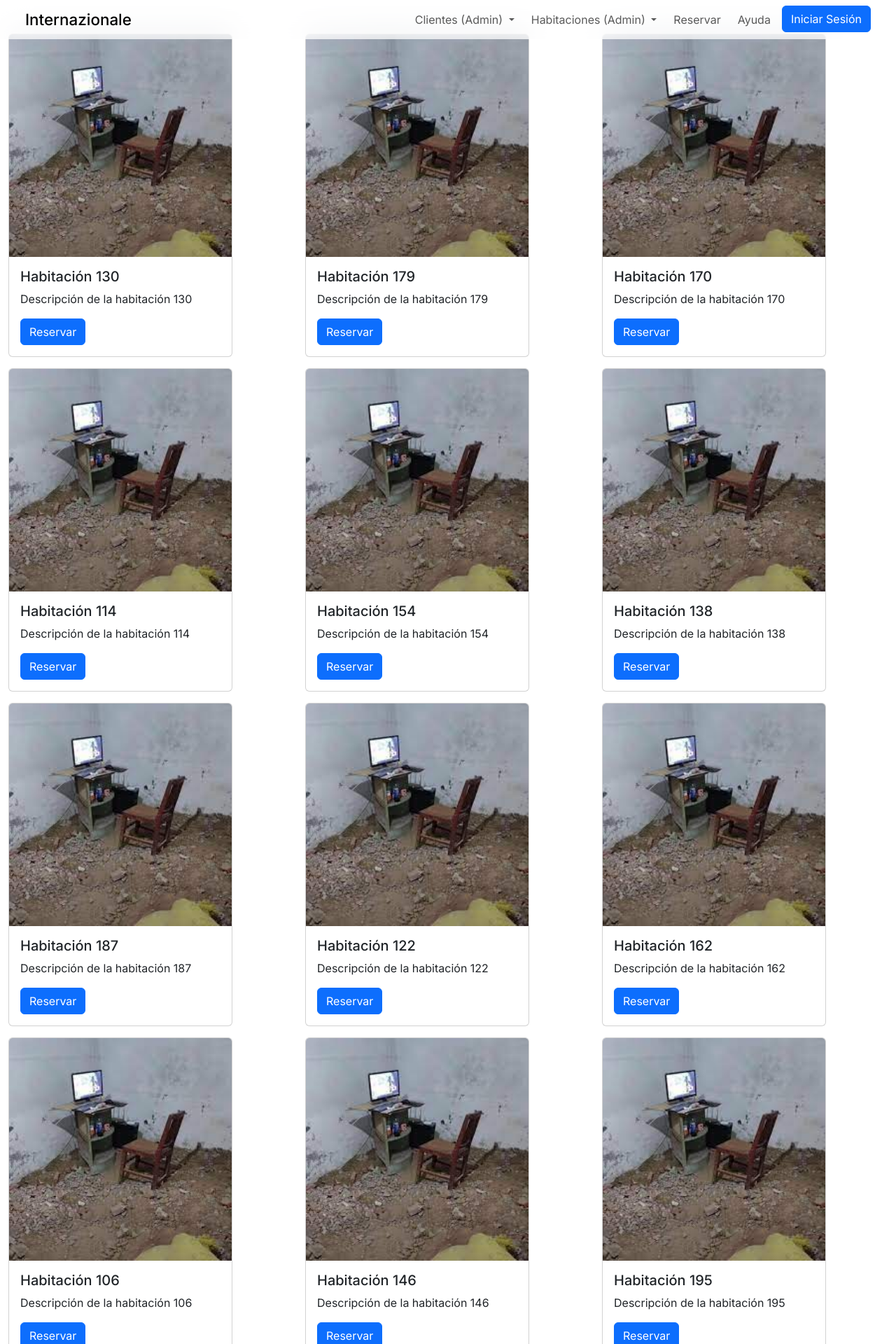
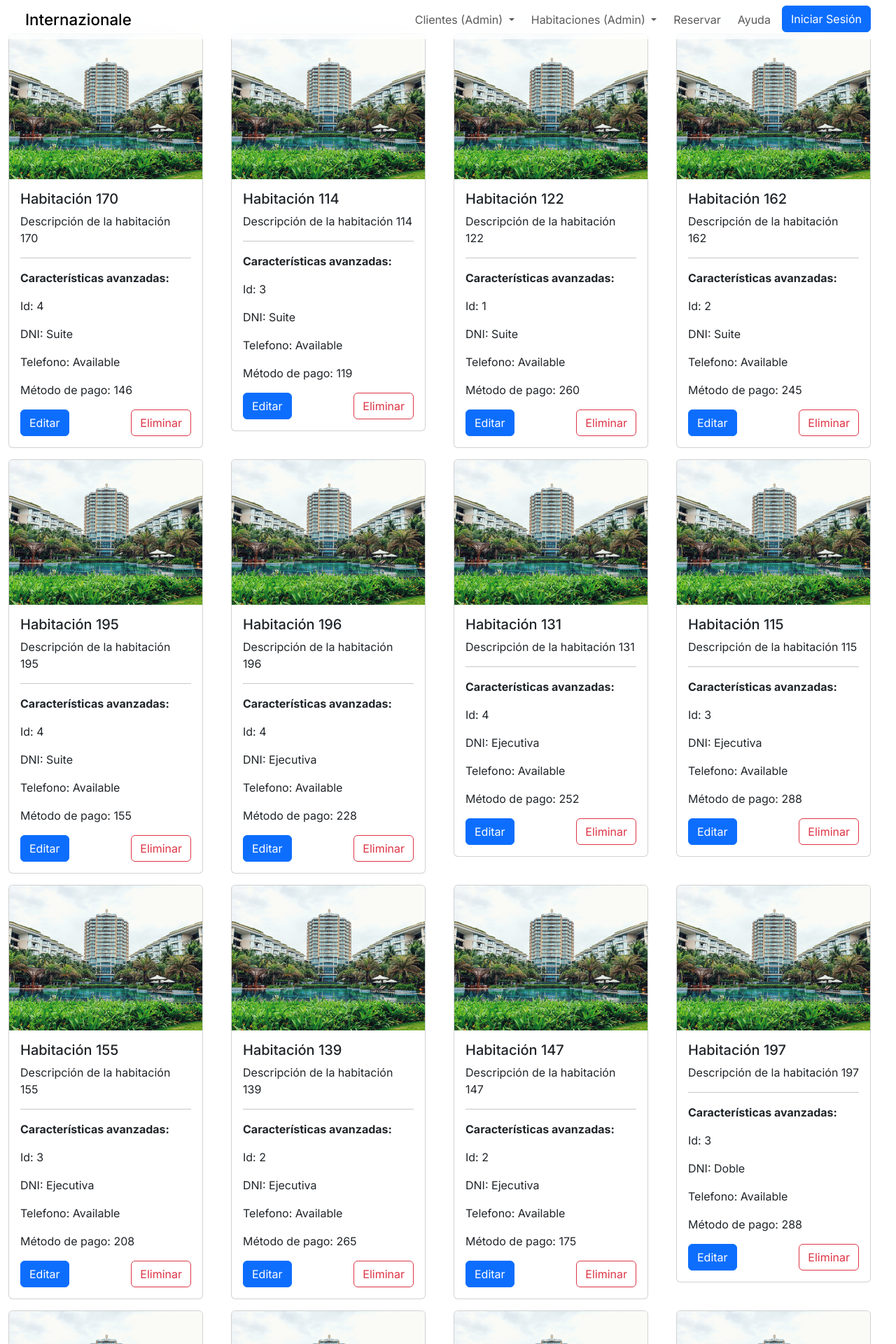
Before and after one commit to sxdny/hotel-project-php, a PHP site: page /db/db_reservations_select.php in a window 1280 px wide. Shown: the top 1920 px of the page at 70% size. Run offline with PHP 8.4, Linux system fonts and the light colour scheme; data comes from the database, SQL or seed files in the repository; data that the repository does not hold is empty.

Commit message:
hacer editar habitaciones

```diff
--- a/student047/dwes/components/header.php
+++ b/student047/dwes/components/header.php
@@ -109,13 +109,9 @@ session_start();
                             Habitaciones (Admin)
                         </a>
                         <ul class="dropdown-menu">
-                            <li><a class="dropdown-item" href=<?php echo '"' . $root . '/forms/form_insert_room.php' . '"'; ?>>Insertar</a></li>
+                            <li><a class="dropdown-item" href=<?php echo '"' . $root . '/forms/form_insert_room.php' . '"'; ?>>Nueba habitación</a></li>
 
-                            <li><a class="dropdown-item disabled" href="#" disabled>Editar</a></li>
-
-                            <li><a class="dropdown-item" href=<?php echo '"' . $root . '/forms/form_select_room.php' . '"'; ?>>Ver</a></li>
-
-                            <li><a class="dropdown-item disabled" href="#">Borrar / ocultar</a></li>
+                            <li><a class="dropdown-item" href=<?php echo '"' . $root . '/forms/form_select_room.php' . '"'; ?>>Editar habitaciones</a></li>
 
                         </ul>
                     </li>
@@ -130,11 +126,11 @@ session_start();
                             '
                             <li class="nav-item dropdown">
                                 <a href="#" role="button" data-bs-toggle="dropdown" aria-expanded="false">
-                                    <img class="rounded-circle" src="/student047/dwes/'.$_SESSION["cliente"]["pfp"] .'" width="40" height="40"
+                                    <img class="rounded-circle" src="/student047/dwes/' . $_SESSION["cliente"]["pfp"] . '" width="40" height="40"
                                 </a>
                                 <ul class="dropdown-menu pfp-nav">
                                     <li>
-                                        <a class="dropdown-item" href="'. $root . '/forms/form_insert_client.php">Perfil</a>
+                                        <a class="dropdown-item" href="' . $root . '/forms/form_insert_client.php">Perfil</a>
                                     </li>
                                     <li>
                                         <a class="dropdown-item text-danger" href="' . $root . '/db/db_logout.php">Cerrar sesión</a>
--- a/student047/dwes/db/db_reservations_select.php
+++ b/student047/dwes/db/db_reservations_select.php
@@ -20,7 +20,7 @@ $dateIn = $_POST['date-in'];
 $dateOut = $_POST['date-out'];
 
 // FIXME filtrar por habitaciones disponibles
-$sql = "SELECT * FROM habitaciones;";
+$sql = "SELECT * FROM habitaciones WHERE estado = 'Available';";
 $result = mysqli_query($conn, $sql);
 $habitaciones = mysqli_fetch_all($result, MYSQLI_ASSOC);
 
@@ -34,18 +34,54 @@ mysqli_close($conn);
     <?php
     foreach ($habitaciones as $habitacion) {
         echo '
-            <form class="col" action="db_reservations_insert.php" method="POST">
-            <div class="card" style="width: 20rem;">
-                <img src="../images/card-image.jpeg" class="card-img-top" alt="Preview habitación.">
+            <form class="col" action="form_update_client.php" method="POST">
+            <div class="card" style="min-width: 16rem;">
+                <img src="../images/hotel-unsplash.jpg" class="card-img-top" alt="Preview habitación.">
                 <div class="card-body">
                     <h5 class="card-title">' . $habitacion['nombre'] . '</h5>
                     <p class="card-text">' . $habitacion['descripcion'] . '</p>
-                    <input type="text" name="habitacion_id" value="' . $habitacion['id'] . '" hidden>
+                    <hr>
+                    <p> <b> Características avanzadas: </b> </p>
+                    <p> Id: ' . $habitacion['capacidad'] . ' </p>
+                    <p> DNI: ' . $habitacion['tipo'] . ' </p>
+                    <p> Telefono: ' . $habitacion['estado'] . ' </p>
+                    <p> Método de pago: ' . $habitacion['precio'] . '</p>
+                    <input type="text" hidden value="' . $habitacion['id'] . '" name="client_id_update">
 
-                    <button type="submit" class="btn btn-primary">Reservar</button>
+                    <div class="d-flex justify-content-between">
+                        <button type="submit" class="btn btn-primary">Editar</button>
+                        <button type="button" class="btn btn-outline-danger" data-bs-toggle="modal" data-bs-target="#exampleModal' . $habitacion['id'] . '">
+                            Eliminar
+                        </button>
+                    </div>
+
+                    <!-- Button trigger modal -->
                 </div>
             </div>
             </form>
+            <!-- Modal -->
+            <!-- Generar un modal para cada cliente -->
+                    <div class="modal fade" id="exampleModal' . $habitacion['id'] . '" tabindex="-1" aria-labelledby="exampleModalLabel" aria-hidden="true">
+                        <form class="modal-dialog-centered"action="../db/db_client_delete.php" method="POST">
+                            <div class="modal-dialog">
+                                <div class="modal-content">
+                                <div class="modal-header">
+                                    <h1 class="modal-title fs-5" id="exampleModalLabel">Eliminar usuario</h1>
+                                    <button type="button" class="btn-close" data-bs-dismiss="modal" aria-label="Close"></button>
+                                </div>
+                                <div class="modal-body">
+                                    ¿Estás seguro que deseas eliminar la <b>' . $habitacion['nombre'] . '</b>?
+                                    La habitación ya no estará disponible para reservar.
+                                </div>
+                                <input type="text" hidden value="' . $habitacion['id'] . '" name="client-id">
+                                <div class="modal-footer">
+                                    <button type="button" class="btn btn-primary" data-bs-dismiss="modal">Cerrar</button>
+                                    <button type="submit" class="btn btn-danger">Eliminar definitivamente</button>
+                                </div>
+                                </div>
+                            </div>
+                        </form>
+                    </div>
             ';
     }
     ?>
--- /dev/null
+++ b/student047/dwes/db/db_room_delete.php
@@ -0,0 +1,3 @@
+<?php
+echo "Pagina para borrar habitaciones"
+    ?>
--- a/student047/dwes/forms/form_select_client.php
+++ b/student047/dwes/forms/form_select_client.php
@@ -56,7 +56,6 @@ mysqli_close($conn);
     </div>
 
     <div class="container-fluid my-5 d-flex row gap-3">
-        <!-- Mostrar cada una de las habitaciones disponibles. -->
         <?php
         foreach ($clients as $client) {
             echo '
```
Also changed, not shown: student047/dwes/forms/form_select_room.php (+36 -8 lines), student047/dwes/forms/form_update_room.php (added, +85 -0 lines).
